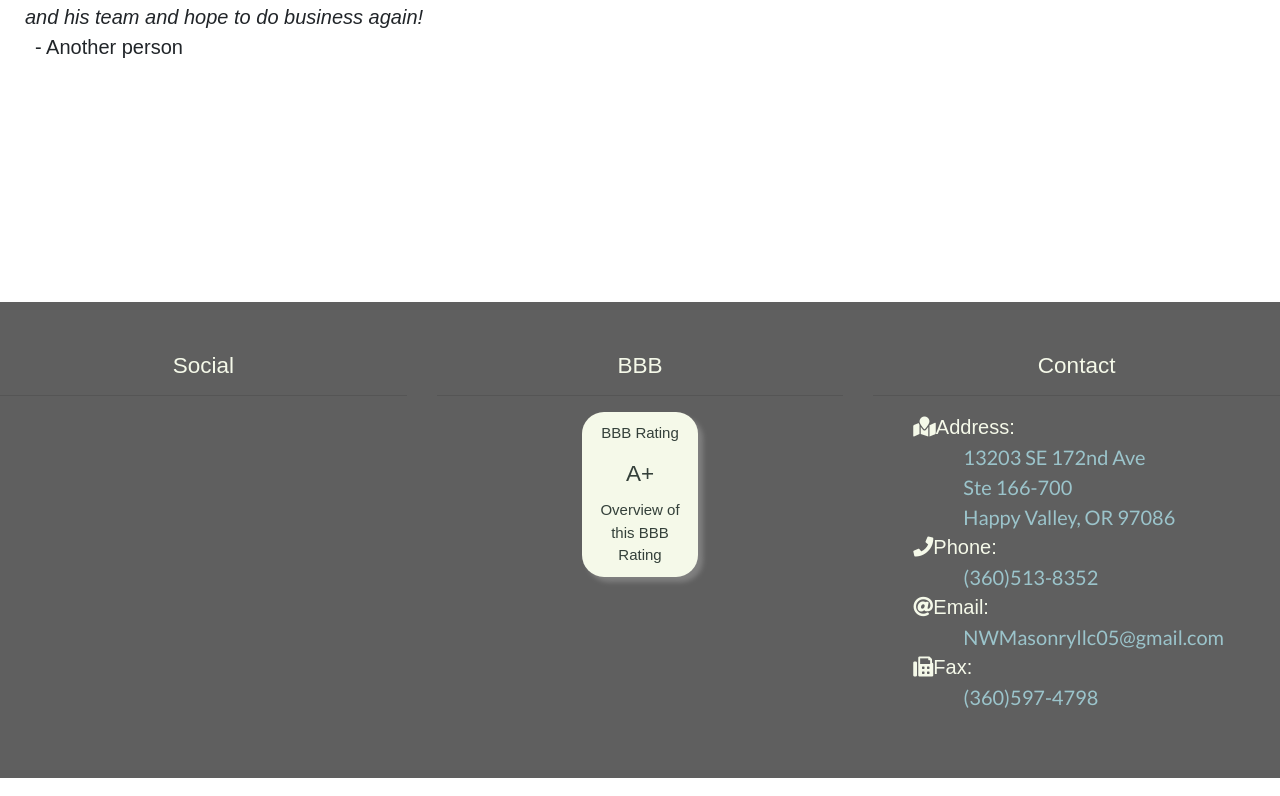
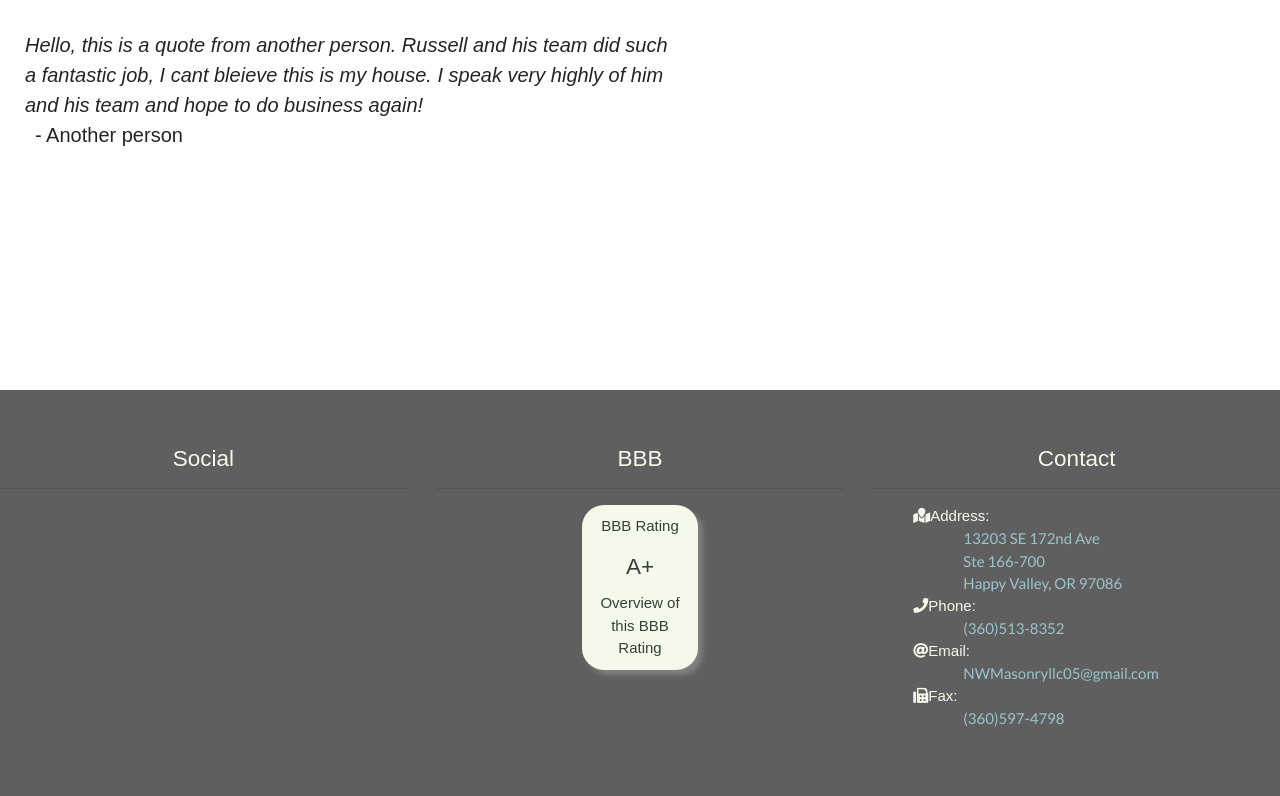
Before and after one commit to ashleynicole472/NWMasonry, a React (Create React App) app in the folder nwmasonry/: page / in a window 1280 px wide. Shown: the part 871-1667 px from the top of the page. Built offline with nearby package versions, Linux system fonts and the light colour scheme.

Commit message:
cleaning up css throughout app

```diff
--- a/nwmasonry/src/App.css
+++ b/nwmasonry/src/App.css
@@ -1,6 +1,10 @@
 a {
     color: #34403A !important;
     text-decoration: none !important;
+}
+
+a:hover {
+    color: #7F7F7F !important;
 }
 
 h4 {
--- a/nwmasonry/src/Components/Footer/Footer.css
+++ b/nwmasonry/src/Components/Footer/Footer.css
@@ -1,8 +1,12 @@
 .footer-container {
-    padding-top: 50px;
+    padding-top: 30px;
     padding-bottom: 50px;
     background-color: #5f5f5f;
     color: #F5F9E9;
+}
+
+.title-footer {
+    padding-top: 25px;
 }
 
 .bbb-rating {
--- a/nwmasonry/src/Components/NavBar/NavBar.css
+++ b/nwmasonry/src/Components/NavBar/NavBar.css
@@ -1,8 +1,5 @@
 .navbar {
-    top: 0;
-    z-index: 100;
-    position: fixed !important;
-    width: 100%;
+
 }
 
 .ComapnyName{
@@ -10,11 +7,7 @@
     font-size: 25px;
 }
 
-li {
+.nav-item {
     font-size: 20px;
     margin-right: 10px;
 }
-
-a:hover {
-    color: #7F7F7F !important;
-}
--- a/nwmasonry/src/Components/NavBar/NavBar.js
+++ b/nwmasonry/src/Components/NavBar/NavBar.js
@@ -8,7 +8,7 @@ class NavBar extends Component {
             <div className="NavBar-Container">
                 <div className="row">
                     <div className="col-sm-12">
-                        <nav className="navbar navbar-expand-lg navbar-light bg-light">
+                        <nav className="navbar navbar-expand-lg navbar-fixed-top navbar-light bg-light">
                           <h2 className="navbar-brand ComapnyName">NW Masonry LLC</h2>
                           <button className="navbar-toggler" type="button" data-toggle="collapse" data-target="#navbarColor03" aria-controls="navbarColor03" aria-expanded="false" aria-label="Toggle navigation">
                             <span className="navbar-toggler-icon"></span>
--- a/nwmasonry/src/components/Footer/footer.js
+++ b/nwmasonry/src/components/Footer/footer.js
@@ -7,7 +7,7 @@ class Footer extends Component {
             <div className="footer-container">
                 <div className="row">
                     <div className="col-md-4">
-                        <h4>Social</h4><hr/>
+                        <h4 className="title-footer">Social</h4><hr/>
                         <ul>
                             <li></li>
                             <li></li>
@@ -15,7 +15,7 @@ class Footer extends Component {
                         </ul>
                     </div>
                     <div className="col-md-4">
-                        <h4>BBB</h4><hr/>
+                        <h4 className="title-footer">BBB</h4><hr/>
                         <div className="row">
                             <div className="col-md-4">
                             </div>
@@ -34,7 +34,7 @@ class Footer extends Component {
                         </div>
                     </div>
                     <div className="col-md-4">
-                        <h4>Contact</h4><hr />
+                        <h4 className="title-footer">Contact</h4><hr />
                         <ul>
                             <li className="li-text">
                                 <i className="fas fa-map-marked"></i>
```
